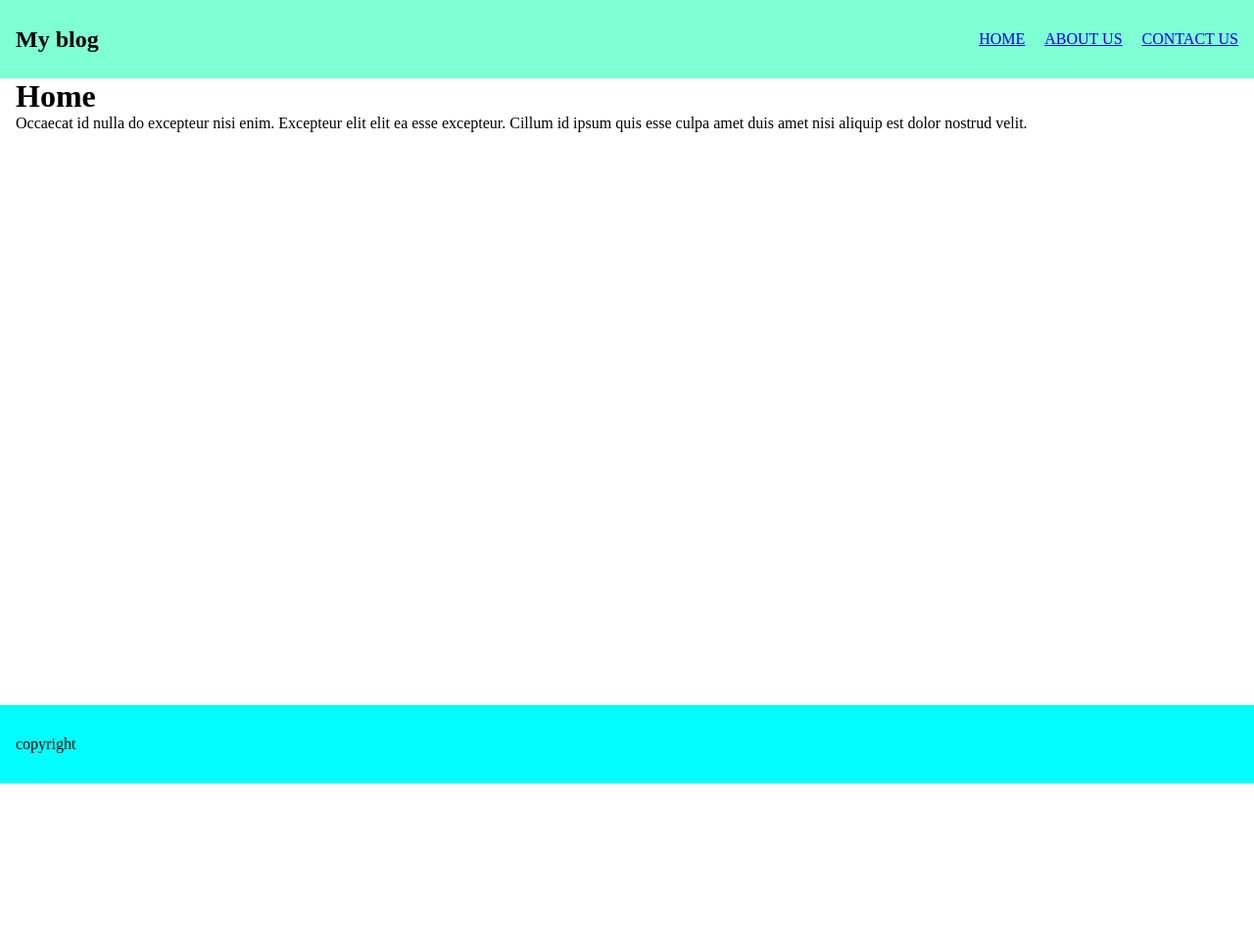
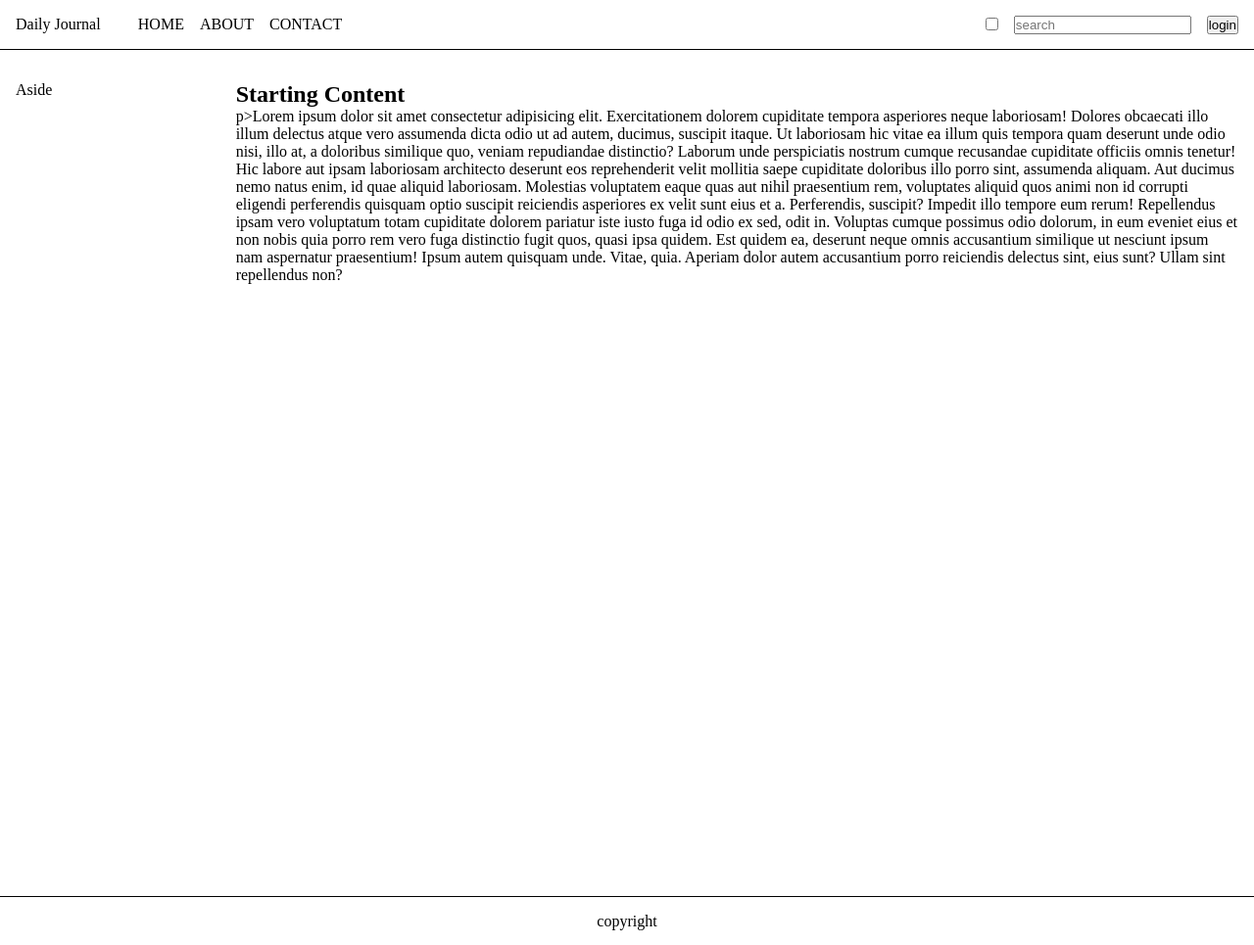
Before and after one commit to reyesprince31/Capstone-Project-BlogSite, a Node server app: page / in a window 1280 px wide. Shown: the whole page at 98% size. Before the commit the page ends 800 px from the top, so only its background shows below. Run offline with Node 20, Linux system fonts and the light colour scheme.

Commit message:
new branch applied design/structure

```diff
--- a/app.js
+++ b/app.js
@@ -4,7 +4,7 @@ const app = express();
 const port = process.env.PORT || 3000;
 
 const homeStartingContent =
-  "Occaecat id nulla do excepteur nisi enim. Excepteur elit elit ea esse excepteur. Cillum id ipsum quis esse culpa amet duis amet nisi aliquip est dolor nostrud velit.";
+  "Lorem ipsum dolor sit amet consectetur adipisicing elit. Exercitationem dolorem cupiditate tempora asperiores neque laboriosam! Dolores obcaecati illo illum delectus atque vero assumenda dicta odio ut ad autem, ducimus, suscipit itaque. Ut laboriosam hic vitae ea illum quis tempora quam deserunt unde odio nisi, illo at, a doloribus similique quo, veniam repudiandae distinctio? Laborum unde perspiciatis nostrum cumque recusandae cupiditate officiis omnis tenetur! Hic labore aut ipsam laboriosam architecto deserunt eos reprehenderit velit mollitia saepe cupiditate doloribus illo porro sint, assumenda aliquam. Aut ducimus nemo natus enim, id quae aliquid laboriosam. Molestias voluptatem eaque quas aut nihil praesentium rem, voluptates aliquid quos animi non id corrupti eligendi perferendis quisquam optio suscipit reiciendis asperiores ex velit sunt eius et a. Perferendis, suscipit? Impedit illo tempore eum rerum! Repellendus ipsam vero voluptatum totam cupiditate dolorem pariatur iste iusto fuga id odio ex sed, odit in. Voluptas cumque possimus odio dolorum, in eum eveniet eius et non nobis quia porro rem vero fuga distinctio fugit quos, quasi ipsa quidem. Est quidem ea, deserunt neque omnis accusantium similique ut nesciunt ipsum nam aspernatur praesentium! Ipsum autem quisquam unde. Vitae, quia. Aperiam dolor autem accusantium porro reiciendis delectus sint, eius sunt? Ullam sint repellendus non?";
 
 app.use(express.urlencoded({ extended: true }));
 app.use(express.static("public"));
--- a/public/css/style.css
+++ b/public/css/style.css
@@ -10,49 +10,96 @@
   box-sizing: border-box;
 }
 
-html, body {
-  height: 100vh;
+
+footer {
+  display: flex;
+  justify-content: center;
+  margin-top: 2rem;
+  border-top: 1px solid black;
+  height: 50px;
+  flex-shrink: 0;
 }
 
-body {
-  display: flex;
-  flex-direction: column;
-  justify-content: space-between;
-}
-
-main {
-  flex-grow: 1;
-}
-
-footer {
-  flex-shrink: 0;
-  background-color: aqua;
+a {
+  color: black;
+  text-decoration: none;
 }
 
 .container {
+  display: flex;
+  align-items: center;
+
   margin-left: auto;
   margin-right: auto;
   max-width: var(--max-width);
   padding-left: var(--gutter);
   padding-right: var(--gutter);
+
+}
+
+.main-header {
+
+  position: sticky;
+  top: 0;
+  background-color: #fff; /* Adjust as needed */
+  z-index: 100; /* Adjust as needed */
+  margin-bottom: 2rem;
+}
+
+.top-navigation-wrap {
+
+  border-bottom: 1px solid black;
+  position: relative;
+}
+
+.top-navigation-main {
+  height: 50px;
+  align-items: center;
+  display: flex;
+  flex: 1 1;
+  justify-content: space-between;
   width: 100%;
 }
 
-.flex {
+.top-brand {
+  width: 10%;
+}
+
+.main-menu {
+  display: flex;
+  justify-content: space-around;
+  align-items: center;
+  margin: 0 auto 0 0;
+  list-style: none;
+  width: 100%;
+  grid-gap: 1rem;
+}
+
+.extra-menu {
   display: flex;
   justify-content: space-between;
-  align-items: center;
+  align-items: end;
+  grid-gap: 1rem;
 }
 
-.nav-header-bg {
-  background-color: aquamarine;
+.main-wrapper {
+  display: grid;
+  grid-template-columns: 0.3fr 1.5fr;
+  grid-template-rows: 1fr;
+  gap: 20px;
+  grid-auto-flow: row;
+
 }
 
-.nav-height, .footer-height {
-  height: 5rem;
+aside {
+  position: sticky;
+  top: 0;
+  left: 0;
+  overflow-y: auto;
+  height: 100vh;
 }
 
-
-.nav-link > a {
-  margin-left: 1rem;
+main {
+  flex-grow: 1;
+  overflow-y: auto;
 }
--- a/views/footer.ejs
+++ b/views/footer.ejs
@@ -1,7 +1,6 @@
-        <footer>
-            <div class="container flex footer-height">
-                copyright
-            </div>
-        </footer>
-    </body>
+    <footer>
+        <div class="container">
+            copyright
+        </div>
+    </footer>
 </html>
--- a/views/header.ejs
+++ b/views/header.ejs
@@ -6,16 +6,33 @@
     <title>My Blog</title>
     <link rel="stylesheet" href="css/style.css" />
   </head>
-  <body>
-    <header class="nav-header-bg">
-      <div class="container">
-        <nav class="flex nav-height">
-          <h2>My blog</h2>
-          <div class="nav-link">
-            <a href="#">HOME</a>
-            <a href="#">ABOUT US</a>
-            <a href="#">CONTACT US</a>
+
+  <div class="main-header">
+    <header class="top-navigation-wrap">
+      <div class="container ">
+        <div class="top-brand">
+          <a href="#">
+            Daily Journal
+          </a>
+        </div>
+        <div class="top-navigation-main">
+          <nav>
+            <ul class="main-menu">
+              <li><a href="#">HOME</a></li>
+              <li><a href="#">ABOUT</a></li>
+              <li><a href="#">CONTACT</a></li>
+            </ul>
+          </nav>
+          <div class="extra-menu">
+            <div class="switcher">
+              <input type="checkbox" name="">
+            </div>
+            <div class="search">
+              <input type="text" name="" placeholder="search">
+            </div>
+            <div class="login"><button>login</button></div>
           </div>
-        </nav>
+        </div>
       </div>
     </header>
+  </div>
--- a/views/home.ejs
+++ b/views/home.ejs
@@ -1,10 +1,29 @@
 <%- include('header.ejs') %>
-<main>
+<body>
     <div class="container">
-        <h1>Home</h1>
-        <p><%= startingContent %></p>
-    </div>
-</main>
+        <div class="main-wrapper">
+            <div class="side-container">
+                <aside>
+                    <header>Aside</header>
+                    <nav>
+
+                    </nav>
+                </aside>
+            </div>
+            <main>
+                <article>
+                    <header>
+                        <h1>Starting Content</h1>
+                    </header>
+                    <section>
+                        p><%= startingContent %></p>
+                    </section>
+                </article>
 
 
+
+            </main>
+        </div>
+    </div>
+</body>
 <%- include('footer.ejs') %>
```
Also changed, not shown: semantic.html (added, +40 -0 lines).
